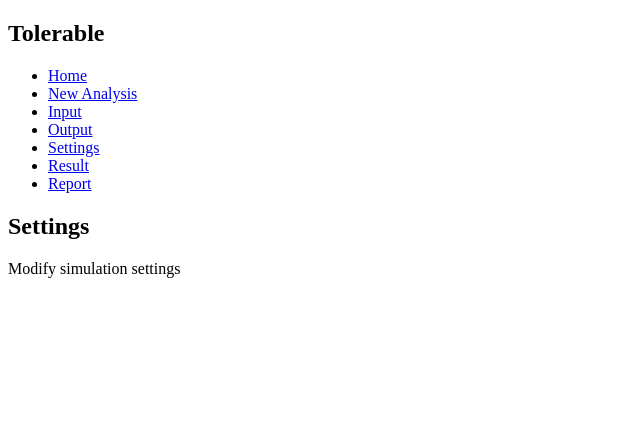
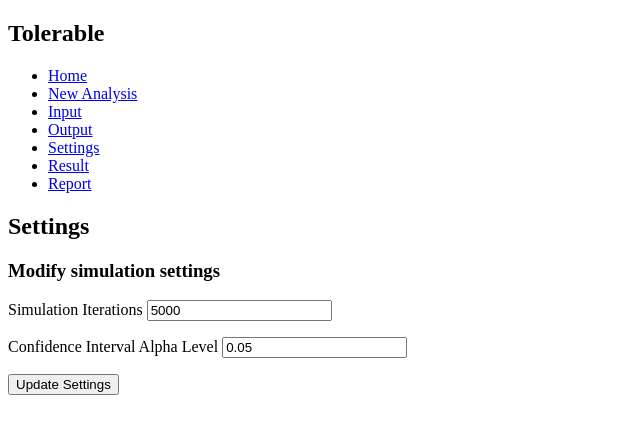
Before and after one commit to lukeSmth/tolerable-pub, a Flask app: page /settings in a window 1280 px wide. Shown: the top 434 px of the page, without its empty margins (0-640 px from the left). Run offline with Flask 2, Linux system fonts and the light colour scheme; some libraries are stand-ins or nearby versions.

Commit message:
created settings form

```diff
--- a/tolerable_app/__init__.py
+++ b/tolerable_app/__init__.py
@@ -23,6 +23,7 @@ def create_app(test_config=None):
         pass
 
     with app.app_context():
+        from . import forms
         from . import input_forms
         from . import output_forms
         from . import routes
--- /dev/null
+++ b/tolerable_app/forms.py
@@ -0,0 +1,29 @@
+from flask_wtf import FlaskForm
+from wtforms import (
+    StringField, FloatField, IntegerField, SelectField, BooleanField,
+    HiddenField, FieldList, SubmitField, FormField
+)
+from wtforms.validators import ValidationError, DataRequired, NoneOf
+
+class SettingsForm(FlaskForm):
+    setting_n = IntegerField(
+        'Simulation Iterations',
+        default=5000,
+        validators=[DataRequired()],
+        render_kw={
+            'onchange': 'this.form.submit()',
+            'onkeypress': 'return event.keyCode != 13;'
+        }
+    )
+
+    setting_alpha = FloatField(
+        'Confidence Interval Alpha Level',
+        default=0.05,
+        validators=[DataRequired()],
+        render_kw={
+            'onchange': 'this.form.submit()',
+            'onkeypress': 'return event.keyCode != 13;'
+        }
+    )
+
+    submit_settings = SubmitField('Update Settings')
--- a/tolerable_app/input_forms.py
+++ b/tolerable_app/input_forms.py
@@ -4,8 +4,6 @@ from wtforms import (
     HiddenField, FieldList, SubmitField, FormField
 )
 from wtforms.validators import ValidationError, DataRequired, NoneOf
-
-import sys
 
 class EmptyInputDetailsForm(FlaskForm):
     class Meta:
--- a/tolerable_app/output_forms.py
+++ b/tolerable_app/output_forms.py
@@ -5,8 +5,6 @@ from wtforms import (
 )
 from wtforms.validators import ValidationError, DataRequired, NoneOf
 from .symbolic import find_bad_names, get_valid_names, parse_definition, evaluate
-
-import sys
 
 
 def use_valid_names(defined_names=tuple()):
--- a/tolerable_app/routes.py
+++ b/tolerable_app/routes.py
@@ -1,4 +1,5 @@
 import copy
+from .forms import SettingsForm
 from flask import current_app as app
 from flask import render_template, request, url_for, session, redirect
 from .input_forms import input_list_form_factory
@@ -11,25 +12,46 @@ from .util import (
     generate_empty_output_data,
     generate_empty_output,
     capture_output_list_form_items,
-    update_session_outputs
+    update_session_outputs,
+    capture_settings
 )
 
-import sys
+
+# TODO / NOTES #
+
+# modify input and output form implementation so that blank session objects are not created?
+# or just handle blank inputs / outputs in simulation attempt
+# a blank input will allow an output definition of "1 +   * 2" because there's an implicit ''?
+
+# add each input as a valid input for use in output definitions
+# form defintion needs to include validators for unique names
+# use session var for now, redis in future
+# store input and output params in session before simulate is called
+# store input and output params AND simulated data is redis after sim call
+# upon later simulate calls, check input params in session against input params for simulated data
+# if they vary, update redis row for given input id and resimulated input data
+# (ensure input ids are removed from redis when removed in session)
+# for outputs, check if definition is session has changed AND whether any referenced inputs (independent vars) have changed
+# if so, update redis row for given output id and resimulated output data
+
 
 # hello world
 @app.route('/hello')
 def hello():
     return app.root_path
 
+
 @app.route('/index')
 @app.route('/')
 def index():
     return render_template('index.html')
 
+
 @app.route('/new')
 def new():
     session.clear()
     return redirect(url_for('input'))
+
 
 @app.route('/input', methods=['POST', 'GET'])
 def input():
@@ -48,16 +70,6 @@ def input():
     # CHECK AND PROCESS SUBMISSION #
     if input_list_form.submit_inputs.data:
         if input_list_form.validate_on_submit():
-            # add each input as a valid input for use in output definitions
-            # form defintion needs to include validators for unique names
-            # use session var for now, redis in future
-            # store input and output params in session before simulate is called
-            # store input and output params AND simulated data is redis after sim call
-            # upon later simulate calls, check input params in session against input params for simulated data
-            # if they vary, update redis row for given input id and resimulated input data
-            # (ensure input ids are removed from redis when removed in session)
-            # for outputs, check if definition is session has changed AND whether any referenced inputs (independent vars) have changed
-            # if so, update redis row for given output id and resimulated output data
             input_names = (input_data['input_name'] for input_data in session['input_forms'].values())
             session['input_references'] = dict(zip(input_names, session['input_forms'].keys()))
             return redirect(url_for('output'))
@@ -67,6 +79,7 @@ def input():
         input_list_form = input_list_form_factory(session['input_forms'])
 
     return render_template('input.html', form=input_list_form)
+
 
 @app.route('/output', methods=['POST', 'GET'])
 def output():
@@ -100,16 +113,6 @@ def output():
     # CHECK AND PROCESS SUBMISSION #
     if output_list_form.submit_outputs.data:
         if output_list_form.validate_on_submit():
-            # add each output as a valid output for use in output definitions
-            # form defintion needs to include validators for unique names
-            # use session var for now, redis in future
-            # store output and output params in session before simulate is called
-            # store output and output params AND simulated data is redis after sim call
-            # upon later simulate calls, check output params in session against output params for simulated data
-            # if they vary, update redis row for given output id and resimulated output data
-            # (ensure output ids are removed from redis when removed in session)
-            # for outputs, check if definition is session has changed AND whether any referenced outputs (independent vars) have changed
-            # if so, update redis row for given output id and resimulated output data
             session['output_references'] = dict(zip(output_names, session['output_forms'].keys()))
             return redirect(url_for('settings'))
     elif shape_mod_update_made:
@@ -121,23 +124,30 @@ def output():
 
         print(output_list_form.data)
 
-    # check evaluable status with form validator (True, False)
-    # can show list of valid inputs to use in definition
-    # and can also make suggestions (autocomplete option)
     return render_template('output.html', form=output_list_form, inputs=session['input_forms'])
 
-@app.route('/settings')
+
+@app.route('/settings', methods=['POST', 'GET'])
 def settings():
-    return render_template('settings.html')
+    settings_form = SettingsForm()
+
+    if settings_form.validate_on_submit():
+        session['settings'] = capture_settings(settings_form)
+        return redirect(url_for('result'))
+
+    return render_template('settings.html', form=settings_form)
+
 
 @app.route('/simulate')
 def simulate():
     pass
 
+
 @app.route('/result')
 def result():
     return render_template('result.html')
 
+
 @app.route('/report')
 def report():
     return render_template('report.html')
--- a/tolerable_app/templates/base.html
+++ b/tolerable_app/templates/base.html
@@ -1,5 +1,3 @@
-{% import 'macros.jinja' as macros %}
-
 <!DOCTYPE html>
 <title>{% block title%}{% endblock %} - Tolerable</title>
 <link rel="stylesheet" href="{{ url_for('static', filename='style.css') }}">
--- a/tolerable_app/templates/input.html
+++ b/tolerable_app/templates/input.html
@@ -1,4 +1,5 @@
 {% extends 'base.html' %}
+{% import 'macros.jinja' as macros %}
 
 {% block header %}
     <h1>{% block title %}Inputs: {% endblock %}</h1>
@@ -16,8 +17,8 @@
             {% endif %}
         {% endfor %}
         <div>
-        {{ form.add_input }}
-        {{ form.submit_inputs }}
+            {{ form.add_input }}
+            {{ form.submit_inputs }}
         </div>
     </form>
 {% endblock %}
--- a/tolerable_app/templates/output.html
+++ b/tolerable_app/templates/output.html
@@ -1,4 +1,5 @@
 {% extends 'base.html' %}
+{% import 'macros.jinja' as macros %}
 
 {% block header %}
     <h1>{% block title %}Outputs: {% endblock %}</h1>
--- a/tolerable_app/templates/settings.html
+++ b/tolerable_app/templates/settings.html
@@ -1,9 +1,21 @@
 {% extends 'base.html' %}
+{% import 'macros.jinja' as macros %}
 
 {% block header %}
     <h1>{% block title %}Settings{% endblock %}</h1>
+    <h3 class="subtitle">Modify simulation settings</h3>
 {% endblock %}
 
 {% block content %}
-    <p>Modify simulation settings</p>
+<form method="post" action="" novalidate>
+    {{ form.hidden_tag() }}
+    {% for field in form %}
+        {% if not field.type == 'SubmitField' %}
+            {{ macros.render_field(field) }}
+        {% endif %}
+    {% endfor %}
+    <div>
+        {{ form.submit_settings }}
+    </div>
+</form>
 {% endblock %}
--- a/tolerable_app/util.py
+++ b/tolerable_app/util.py
@@ -188,3 +188,8 @@ if __name__ == "__main__":
     #     except NameError as e:
     #         bad_name = bad_name_re.search(str(e))[1]
     #         print("'{}' is not a defined value or mathematical reference".format(bad_name))
+
+
+def capture_settings(settings_form):
+    return {setting_name: setting_value for setting_name, setting_value in settings_form.data.items() \
+        if 'setting_' in setting_name}
```
Also changed, not shown: tolerable_app/templates/result.html (+6 -1 lines).
